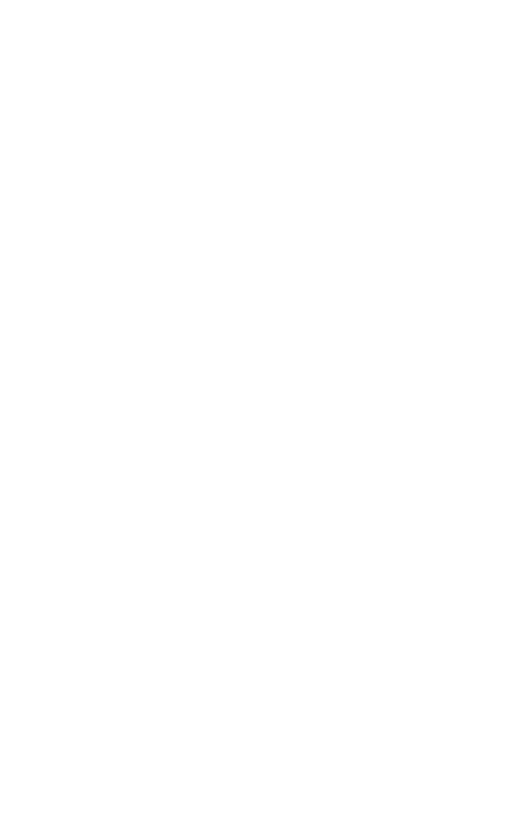
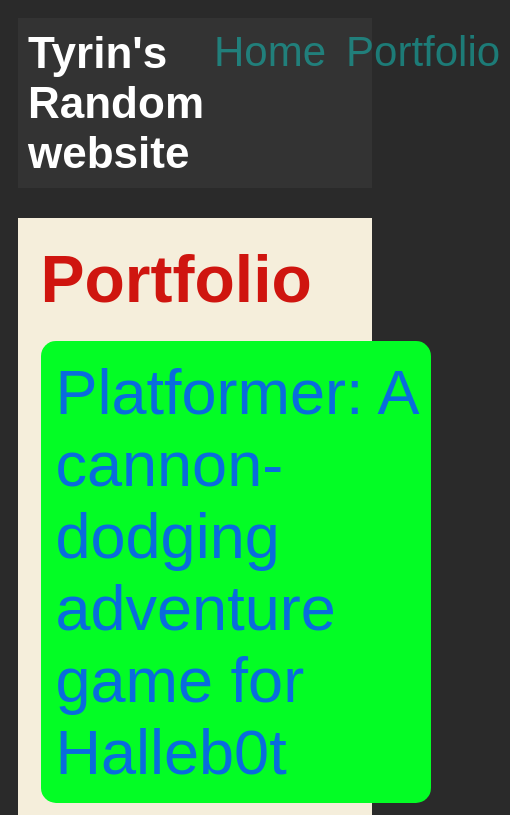
Before and after one commit to Onyxgod15/Onyxgod15.github.io, a plain HTML site: page portfolio.html in a window 390 px wide. Shown: the top 815 px of the page, 510 px wide, since content can reach past the window. Drawn offline with Linux system fonts and the light colour scheme.

Commit message:
add portfolio page to website

```diff
--- a/portfolio.html
+++ b/portfolio.html
@@ -0,0 +1,42 @@
+<!DOCTYPE html>
+<html>
+  <head>
+    <title>Tyrin's Random website</title>
+     <link rel="stylesheet" href="style.css" />
+  </head>
+
+  <body>
+    <!-- All content goes here -->
+    <div id="all-contents">
+    <nav>
+     <h1>Tyrin's Random website</h1>
+      <ul id="nav-ul">
+    <li class="nav-li">
+      <a href="index.html">Home</a>
+    </li>
+    <li class="nav-li">
+      <a href="portfolio.html">Portfolio</a>
+    </li>
+  </ul>
+</nav>
+
+  <main>
+<div>
+    <div class="content">
+    <h1>Portfolio</h1>
+    <ul id="portfolio">
+<li>
+  <a href="fsd-projects/platformer/">Platformer: A cannon-dodging adventure game for Halleb0t</a>
+</li>
+<li>
+  <a href="fsd-projects/bouncing-box/">Bouncing Box: A fun introduction to web game development</a>
+</li>
+<li>
+  <a href="fsd-projects/circularity/">Circularity: A poetic motion experiment with circles</a>
+</li>
+    </ul>
+  </div>
+  </main>
+    </div>
+  </body>
+</html>
--- a/style.css
+++ b/style.css
@@ -88,3 +88,79 @@ main {
 h2, h3 {
     margin: 0px;
 }
+
+/* Portfolio styles */
+.content h1 {
+  color: rgb(207, 21, 15);
+}
+
+#portfolio {
+  list-style-type: none;
+  padding-left: 0;
+}
+
+#portfolio li {
+  background: #03fd25;
+  padding: 10px;
+  border-radius: 10px;
+  margin-bottom: 10px;
+}
+
+#portfolio li:hover {
+  background: #eee;
+}
+
+#portfolio a {
+  text-decoration: none;
+  color: #096cdd;
+}
+
+/* responsive web design */
+@media screen and (min-width: 120px) and (max-width: 1080px) {
+  main {
+    height: 100ch;
+    zoom: 1.5;
+    display: grid;
+  }
+
+  h1 {
+    font-size: 44px;
+  }
+
+  h2 {
+    font-size: 42px;
+  }
+
+  h3 {
+    font-size: 36px;
+  }
+
+  #all-contents {
+    height: 100ch;
+    margin: none;
+  }
+
+  a {
+    font-size: 42px;
+  }
+
+  .sidebar {
+    margin-right: 0px;
+    justify-content: center;
+    align-items: center;
+  }
+
+  .sidebar-img {
+    width: 100%;
+  }
+
+  p,
+  li {
+    font-size: 24px;
+  }
+
+  .content {
+    align-content: center;
+    justify-content: center;
+  }
+}
```
